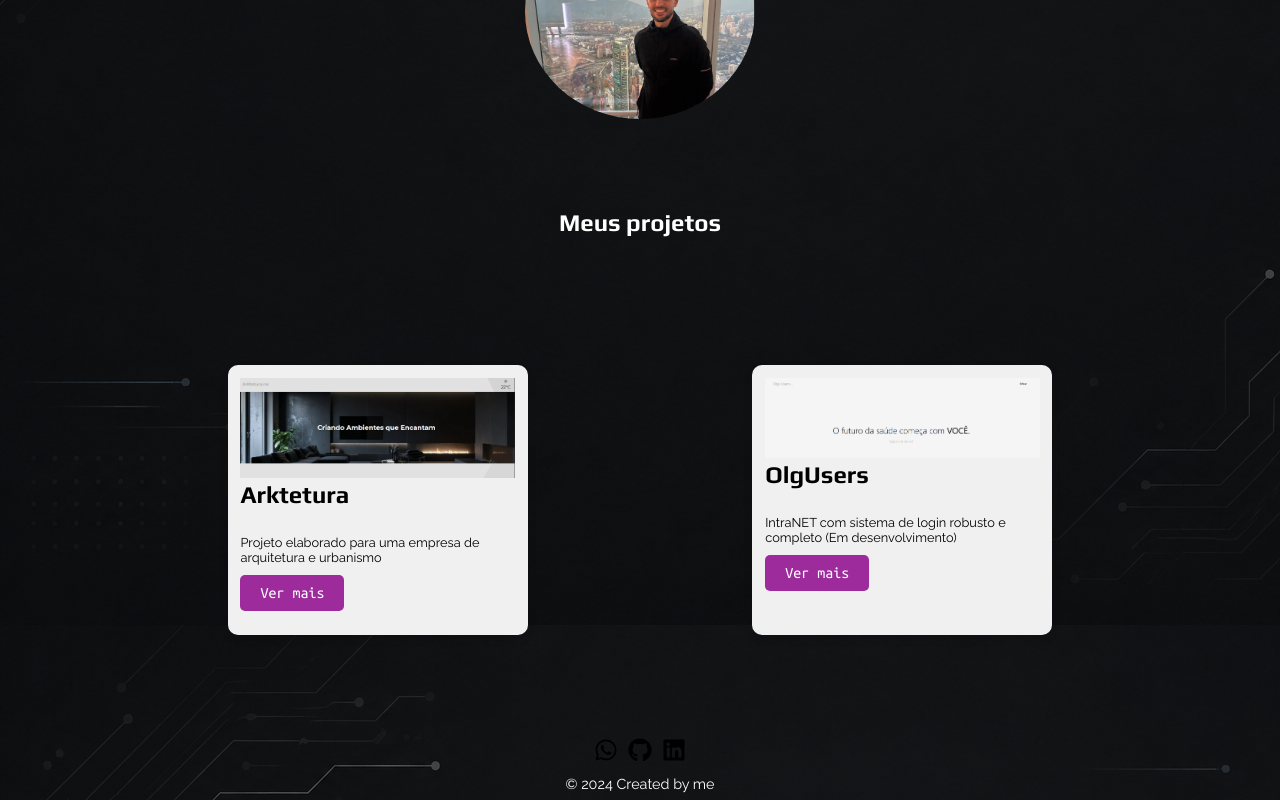
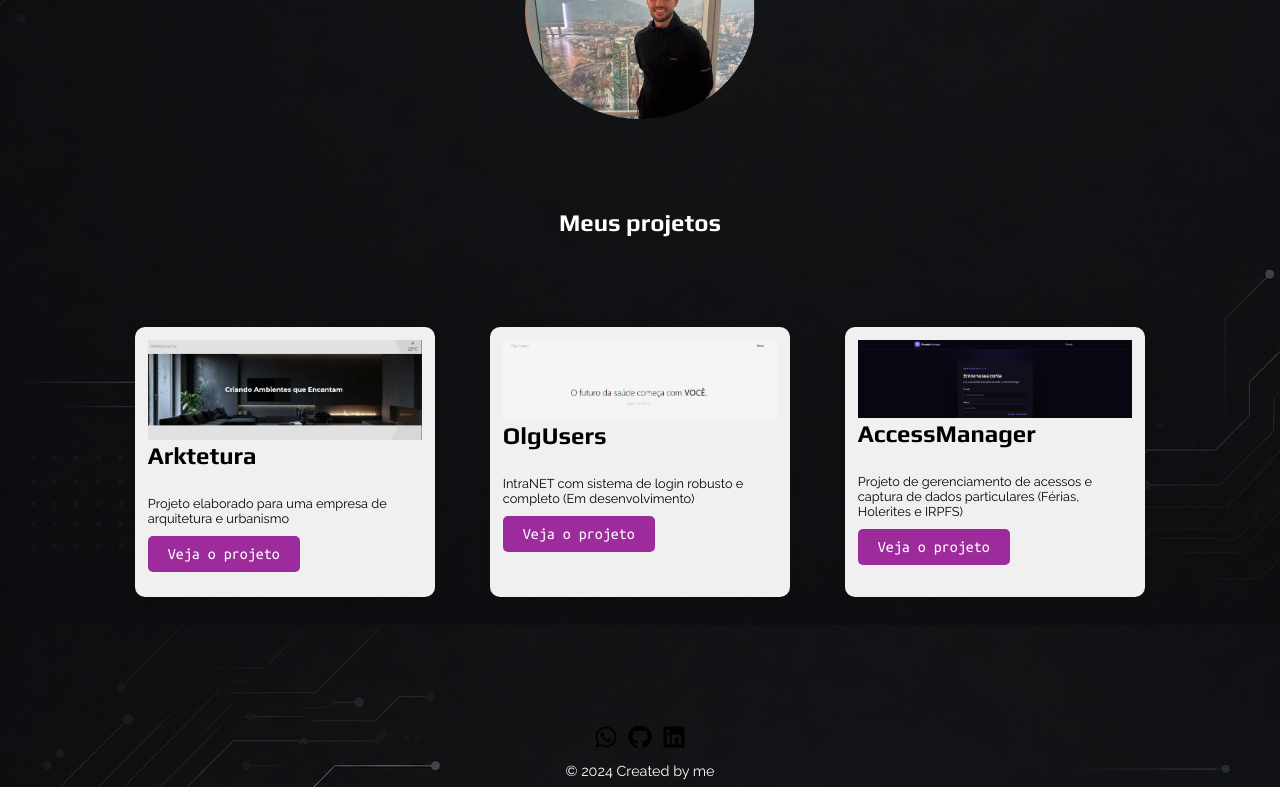
Before and after one commit to olegariobru/MyPort2, a React (Create React App) app: page /Projetos in a window 1280 px wide. Shown: the part 399-1199 px from the top of the page. Built offline with nearby package versions, Linux system fonts and the light colour scheme; a web font is replaced by a local one.

Commit message:
Ajuste nos projetos

```diff
--- a/src/Componentes/ProjectCards/index.js
+++ b/src/Componentes/ProjectCards/index.js
@@ -1,6 +1,7 @@
 import styles from './projectCard.module.css'
 import fotoProjeto from 'Images/projetos/arkitetura.png'
 import fotoProjeto2 from 'Images/projetos/olguser.png'
+import fotoProjeto3 from 'Images/projetos/AccessManeg.png'
 
 export default function ProjetosCard(){
     return(
@@ -16,7 +17,7 @@ export default function ProjetosCard(){
                 <h2 className={styles.titulo}>Arktetura</h2>
 
                 <p className={styles.subtitulo}>Projeto elaborado para uma empresa de arquitetura e urbanismo</p>
-                <button className={styles.botao}>Ver mais</button>
+                <button className={styles.botao}>Veja o projeto</button>
 
             </div>
             <div className={styles.card}>
@@ -24,10 +25,18 @@ export default function ProjetosCard(){
                 <h2 className={styles.titulo}>OlgUsers</h2>
 
                 <p className={styles.subtitulo}>IntraNET com sistema de login robusto e completo (Em desenvolvimento)</p>
-                <button className={styles.botao}>Ver mais</button>
+                <button className={styles.botao}>Veja o projeto</button>
 
             </div>
 
+            <div className={styles.card}>
+                <img src={fotoProjeto3} alt="Imagem do Projeto" className={styles.imagem} />
+                <h2 className={styles.titulo}>AccessManager</h2>
+
+                <p className={styles.subtitulo}>Projeto de gerenciamento de acessos e captura de dados particulares (Férias, Holerites e IRPFS)</p>
+                <button className={styles.botao}>Veja o projeto</button>
+
+            </div>
         </div>
 
         </div>
--- a/src/Componentes/ProjectCards/projectCard.module.css
+++ b/src/Componentes/ProjectCards/projectCard.module.css
@@ -1,7 +1,7 @@
 .cards {
   display: flex;
   justify-content: center;
-  gap: 20px;
+  column-gap: 55px;
 }
 
 .card {
@@ -12,7 +12,7 @@
   padding: 1%;
   box-shadow: 0 4px 8px rgba(0, 0, 0, 0.1);
   transition: transform 0.5s ease, border-color 0.5s ease;
-  margin: 8%;
+  margin: 5% 0 10% 0;
   overflow: hidden;
 }
 
```
Also changed, not shown: src/Images/projetos/AccessManeg.png (added), 1 other file (tests, documents, lock files or other folders).
